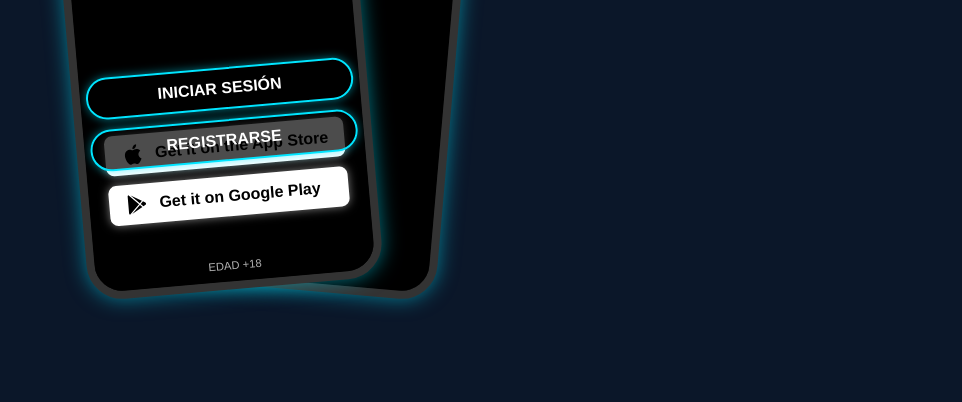
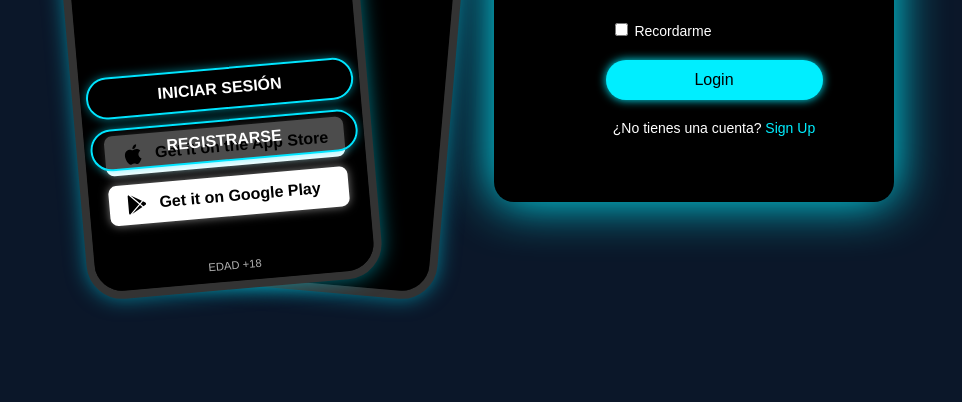
Before and after one commit to SebS-2005/PartyFinder2.0, a plain HTML site: page index.html in a window 1280 px wide. Shown: the part 398-800 px from the top of the page, without its empty margins (26-988 px from the left). Drawn offline with Linux system fonts and the light colour scheme.

Commit message:
agregando estilos nuevos

```diff
--- a/css/startpagestyle.css
+++ b/css/startpagestyle.css
@@ -256,7 +256,7 @@ body {
 
 /*
 Estilos del formulario
-/
+*/
 
 .wrapper {
     position: relative;
--- a/index.html
+++ b/index.html
@@ -5,7 +5,7 @@
     <meta name="viewport" content="width=device-width, initial-scale=1.0">
     <title>Party Finder - Login</title>
     <link rel="stylesheet" href="css/startpagestyle.css">
-    <link rel="stylesheet" href="css/startpagestyle.css">
+
     <body>
     <div class="container">
         <div class="phones-container">
```
